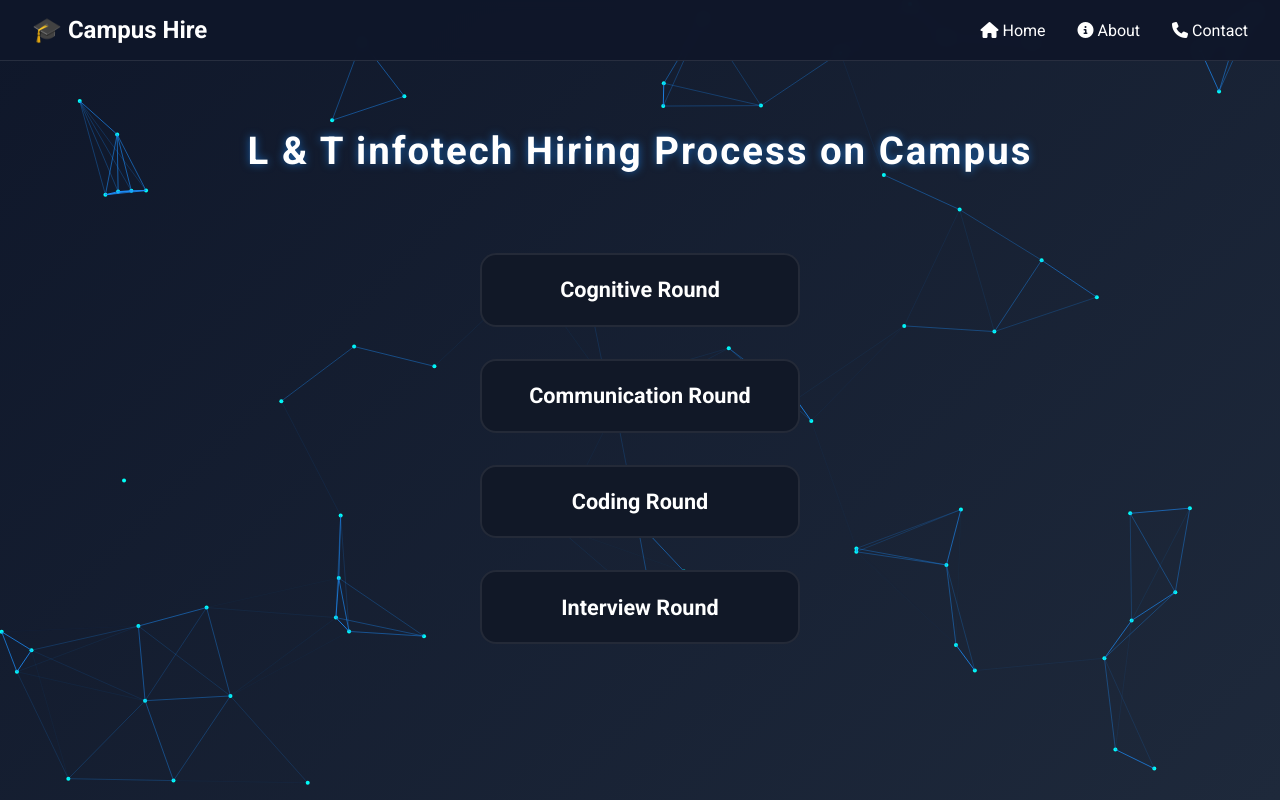
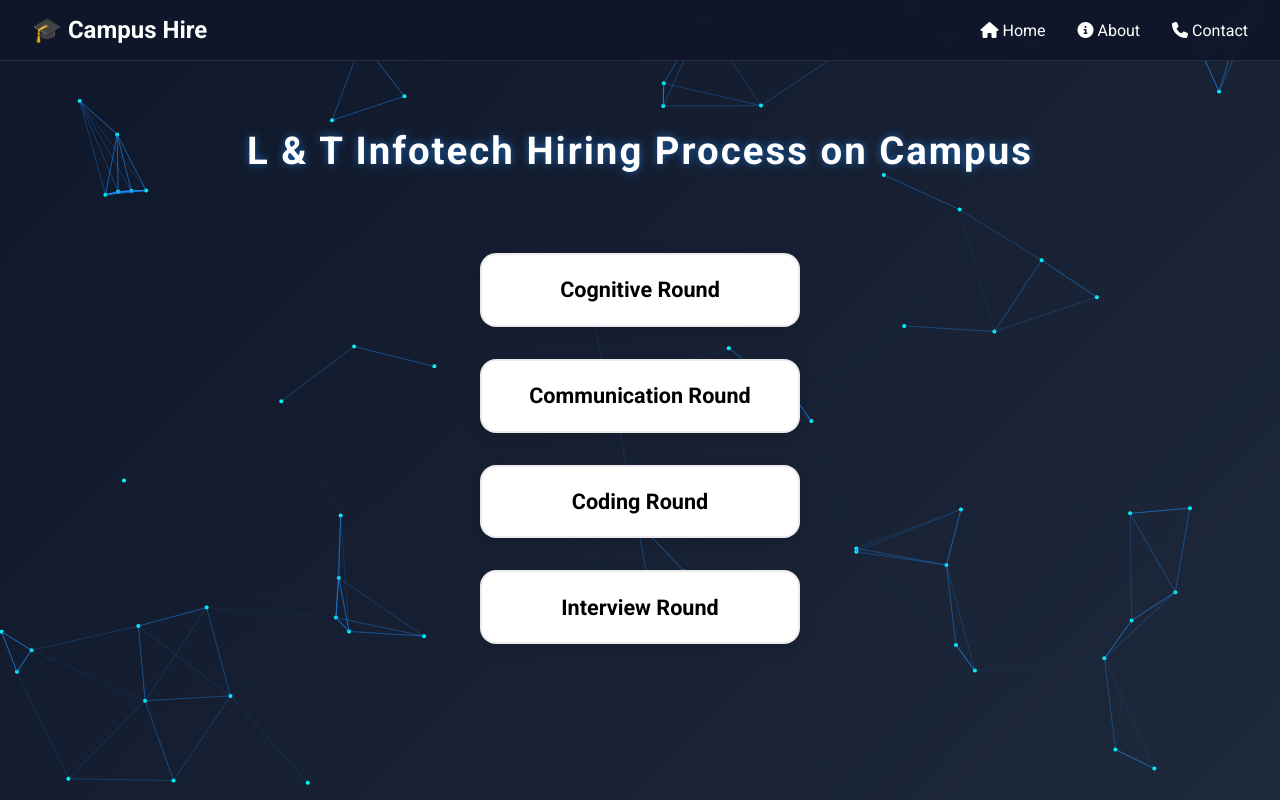
Before and after one commit to khanlukman/placemt-hire, a plain HTML site: page l&t.html in a window 1280 px wide. Drawn offline with Linux system fonts and the light colour scheme.

Commit message:
Update l&t.html

```diff
--- a/l&t.html
+++ b/l&t.html
@@ -11,11 +11,12 @@
   --primary: #1e90ff;
   --bg-dark: #0f172a;
   --bg-light: #1e293b;
-  --card-bg: #111827;
   --text-light: #fff;
 }
+
 /* Reset */
 * { margin:0; padding:0; box-sizing:border-box; font-family:'Roboto',sans-serif; }
+
 /* Body */
 body {
   min-height: 100vh;
@@ -27,6 +28,7 @@ body {
   flex-direction: column;
   align-items: center;
 }
+
 /* Particle Canvas */
 #particles {
   position: fixed;
@@ -34,6 +36,7 @@ body {
   width:100%; height:100%;
   z-index: -1;
 }
+
 /* Navbar */
 nav {
   width: 100%;
@@ -49,6 +52,7 @@ nav {
   z-index: 10;
   border-bottom: 1px solid rgba(255,255,255,0.1);
 }
+
 nav .logo {
   font-size: 1.5rem;
   font-weight: 700;
@@ -57,20 +61,22 @@ nav .logo {
   align-items: center;
   gap: 0.5rem;
 }
+
 nav ul {
   list-style: none;
   display: flex;
   gap: 2rem;
 }
+
 nav ul li a {
   text-decoration: none;
   color: var(--text-light);
   font-weight: 500;
   transition: color 0.3s;
 }
-nav ul li a:hover {
-  color: var(--primary);
-}
+
+nav ul li a:hover { color: var(--primary); }
+
 /* Main Content */
 main {
   max-width: 1200px;
@@ -82,6 +88,7 @@ main {
   gap: 2rem;
   text-align: center;
 }
+
 main h1 {
   font-size: 2.4rem;
   font-weight: 700;
@@ -89,6 +96,7 @@ main h1 {
   text-shadow: 0 0 8px rgba(30,144,255,0.6);
   letter-spacing: 2px;
 }
+
 /* Stage List */
 .stage-list {
   display: flex;
@@ -97,34 +105,39 @@ main h1 {
   align-items: center;
   margin-top: 2rem;
 }
+
 /* Stage Box */
 .stage {
   width: 320px;
   padding: 1.4rem 1.6rem;
   border-radius: 16px;
-  background: var(--card-bg);
-  border: 2px solid rgba(255,255,255,0.08);
+  background: #ffffff; /* white card */
+  border: 2px solid rgba(0,0,0,0.08);
   display: flex;
   align-items: center;
   justify-content: center;
   font-weight: 600;
   font-size: 1.35rem;
-  color: var(--text-light);
-  box-shadow: 0 0 0 transparent;
+  color: #000000; /* black text */
+  box-shadow: 0 4px 12px rgba(0,0,0,0.15);
   transition: transform 0.3s ease, box-shadow 0.4s ease, border 0.4s ease;
   cursor: pointer;
+  text-align: center;
 }
+
 /* Hover = outside glow only */
 .stage:hover {
   transform: translateY(-6px);
   border: 2px solid var(--primary);
   box-shadow: 0 0 25px rgba(30,144,255,0.7), 0 0 45px rgba(30,144,255,0.4);
 }
+
 /* Active = stronger outer glow */
 .stage.active {
   border: 2px solid var(--primary);
   box-shadow: 0 0 30px rgba(30,144,255,0.9), 0 0 60px rgba(30,144,255,0.5);
 }
+
 /* Responsive */
 @media(max-width:768px){
   nav ul { display:none; }
@@ -138,6 +151,7 @@ main h1 {
 </head>
 <body>
 <canvas id="particles"></canvas>
+
 <!-- Navbar -->
 <nav>
   <div class="logo">🎓 Campus Hire</div>
@@ -147,9 +161,10 @@ main h1 {
     <li><a href="#"><i class="fas fa-phone"></i> Contact</a></li>
   </ul>
 </nav>
+
 <!-- Main -->
 <main>
-  <h1>L & T infotech Hiring Process on Campus</h1>
+  <h1>L & T Infotech Hiring Process on Campus</h1>
   <div class="stage-list">
     <div class="stage">Cognitive Round</div>
     <div class="stage">Communication Round</div>
@@ -157,14 +172,17 @@ main h1 {
     <div class="stage">Interview Round</div>
   </div>
 </main>
+
 <script>
 // Particle Network Effect
 const canvas = document.getElementById('particles');
 const ctx = canvas.getContext('2d');
 canvas.width = window.innerWidth;
 canvas.height = window.innerHeight;
+
 let particlesArray = [];
 const numberOfParticles = 70;
+
 class Particle {
   constructor(x, y) {
     this.x = x;
@@ -186,6 +204,7 @@ class Particle {
     ctx.fill();
   }
 }
+
 function init() {
   particlesArray = [];
   for (let i = 0; i < numberOfParticles; i++) {
@@ -194,6 +213,7 @@ function init() {
     particlesArray.push(new Particle(x, y));
   }
 }
+
 function connect() {
   for (let a = 0; a < particlesArray.length; a++) {
     for (let b = a; b < particlesArray.length; b++) {
@@ -212,19 +232,23 @@ function connect() {
     }
   }
 }
+
 function animate() {
   ctx.clearRect(0, 0, canvas.width, canvas.height);
   particlesArray.forEach(p => { p.update(); p.draw(); });
   connect();
   requestAnimationFrame(animate);
 }
+
 init();
 animate();
+
 window.addEventListener('resize', () => {
   canvas.width = window.innerWidth;
   canvas.height = window.innerHeight;
   init();
 });
+
 // Click -> activate blue glow
 document.querySelectorAll('.stage').forEach(stage => {
   stage.addEventListener('click', () => {
```
